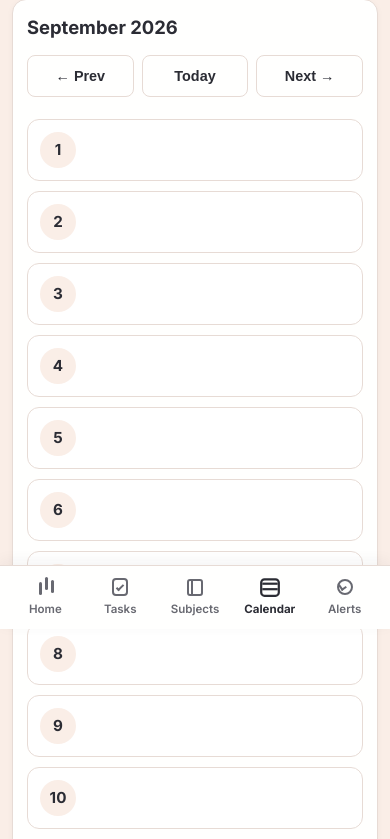
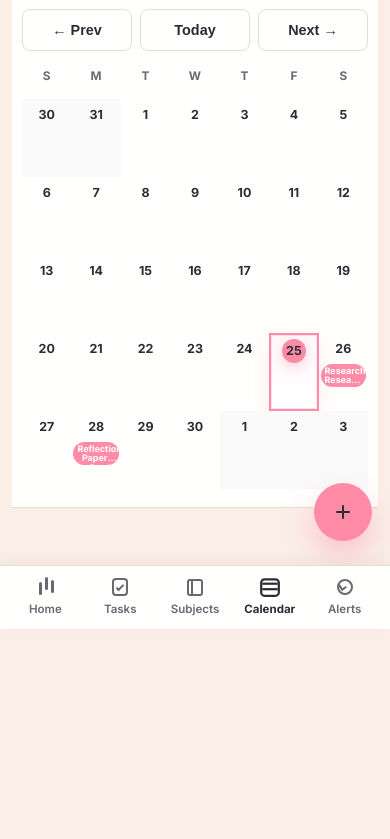
Before and after one commit to 03DxD12/Deadline-Buddy, a plain HTML site: page calendar.html in a window 390 px wide. Shown: the part 215-1054 px from the top of the page. After the commit the page ends 893 px from the top, so only its background shows below. Drawn offline with Linux system fonts and the light colour scheme.

Commit message:
Redesign mobile calendar month view

```diff
--- a/calendar.html
+++ b/calendar.html
@@ -120,12 +120,22 @@
             to { opacity: 1; transform: translateY(0); }
         }
         @media (max-width: 768px) {
+            .calendar-top-add {
+                display: none !important;
+            }
+            .calendar-mobile-fab {
+                display: inline-flex;
+            }
             .calendar-page-card {
-                padding: 14px;
+                padding: 12px 10px 18px;
+                border-radius: 0;
+                border-left: 0;
+                border-right: 0;
+                box-shadow: none;
             }
             .calendar-header {
                 align-items: stretch;
-                margin-bottom: 14px;
+                margin-bottom: 12px;
             }
             .calendar-controls {
                 display: grid;
@@ -141,61 +151,94 @@
             }
             #currentMonthYear {
                 width: 100%;
-                font-size: 1.15rem !important;
+                font-size: 1.55rem !important;
+                font-weight: 900;
                 order: 1;
             }
             .calendar-day-header {
-                display: none;
+                display: flex;
+                align-items: center;
+                justify-content: center;
+                height: 28px;
+                padding: 0;
+                background: transparent;
+                border-radius: 0;
+                font-size: 0;
+                color: var(--text-muted);
+                font-weight: 900;
+            }
+            .calendar-day-header::after {
+                content: attr(data-short);
+                font-size: 0.74rem;
             }
             .calendar-grid {
-                display: flex;
-                flex-direction: column;
-                gap: 10px;
+                display: grid;
+                grid-template-columns: repeat(7, minmax(0, 1fr));
+                gap: 0;
                 width: 100%;
             }
             .calendar-day-cell {
-                min-height: 0;
+                min-height: 78px;
                 width: 100%;
-                padding: 12px;
-                border-radius: 12px;
-                display: grid;
-                grid-template-columns: 44px minmax(0, 1fr);
-                align-items: start;
-                column-gap: 10px;
+                padding: 4px 2px;
+                border: 0;
+                border-radius: 0;
+                background: transparent;
+                display: flex;
+                flex-direction: column;
+                align-items: center;
+                gap: 3px;
+                box-shadow: none;
             }
             .calendar-day-cell.other-month {
-                display: none;
+                display: flex;
+                opacity: 0.34;
+            }
+            .calendar-day-cell:hover {
+                transform: none;
+                box-shadow: none;
+                border-color: transparent;
             }
             .day-number {
                 margin: 0;
-                width: 36px;
-                height: 36px;
+                width: 24px;
+                height: 24px;
                 display: inline-flex;
                 align-items: center;
                 justify-content: center;
                 border-radius: 50%;
-                background: var(--bg-main);
+                background: transparent;
+                font-size: 0.78rem;
+                font-weight: 900;
             }
             .calendar-day-cell.today .day-number {
                 background: var(--primary);
                 color: var(--text-heading);
+                box-shadow: 0 5px 12px rgba(255,139,167,0.32);
             }
             .calendar-day-cell.has-tasks .day-number::after {
-                position: absolute;
-                margin-left: 26px;
-                margin-top: -24px;
+                display: none;
             }
             .cal-task-pill {
-                grid-column: 2;
-                font-size: 0.78rem;
-                padding: 7px 9px;
+                width: 100%;
+                max-width: 52px;
+                font-size: 0.56rem;
+                padding: 2px 4px;
                 white-space: normal;
-                line-height: 1.25;
+                line-height: 1.05;
                 min-width: 0;
+                min-height: 14px;
+                border-radius: 999px;
+                text-align: center;
+                box-shadow: none;
+                display: -webkit-box;
+                -webkit-line-clamp: 2;
+                -webkit-box-orient: vertical;
             }
             .calendar-more {
-                grid-column: 2;
-                font-size: 0.78rem;
+                font-size: 0.58rem;
+                text-align: center;
+                padding: 0;
             }
         }
     </style>
@@ -258,7 +301,7 @@
                     <p style="font-size: 0.85rem; color: var(--text-muted); margin: 0;">Visual monthly schedule of all Grade 12 assignments and exams</p>
                 </div>
 
-                <a href="task-form.html" class="btn btn-primary">
+                <a href="task-form.html" class="btn btn-primary calendar-top-add">
                     <span class="app-icon icon-plus" aria-hidden="true"></span> Add Requirement
                 </a>
 
@@ -293,13 +336,13 @@
 
                     <!-- Day headers -->
                     <div class="calendar-grid" style="margin-bottom: 8px;">
-                        <div class="calendar-day-header">Sun</div>
-                        <div class="calendar-day-header">Mon</div>
-                        <div class="calendar-day-header">Tue</div>
-                        <div class="calendar-day-header">Wed</div>
-                        <div class="calendar-day-header">Thu</div>
-                        <div class="calendar-day-header">Fri</div>
-                        <div class="calendar-day-header">Sat</div>
+                        <div class="calendar-day-header" data-short="S">Sun</div>
+                        <div class="calendar-day-header" data-short="M">Mon</div>
+                        <div class="calendar-day-header" data-short="T">Tue</div>
+                        <div class="calendar-day-header" data-short="W">Wed</div>
+                        <div class="calendar-day-header" data-short="T">Thu</div>
+                        <div class="calendar-day-header" data-short="F">Fri</div>
+                        <div class="calendar-day-header" data-short="S">Sat</div>
                     </div>
 
                     <!-- Days Cells Grid -->
@@ -310,6 +353,10 @@
             </div>
         </main>
     </div>
+
+    <a href="task-form.html" class="calendar-mobile-fab" aria-label="Add Requirement">
+        <span class="app-icon icon-plus" aria-hidden="true"></span>
+    </a>
 
     <!-- Day View Modal -->
     <div class="modal-overlay hidden" id="dayModal">
--- a/css/style.css
+++ b/css/style.css
@@ -309,6 +309,34 @@ body {
     --icon-size: 46px;
     color: var(--primary);
     margin: 0 auto 12px;
+}
+
+.calendar-mobile-fab {
+    display: none;
+    position: fixed;
+    right: 18px;
+    bottom: 88px;
+    width: 58px;
+    height: 58px;
+    border-radius: 50%;
+    background: var(--primary);
+    color: var(--text-heading);
+    align-items: center;
+    justify-content: center;
+    text-decoration: none;
+    box-shadow: 0 14px 28px rgba(255, 139, 167, 0.42);
+    z-index: 110;
+    transition: transform 0.22s ease, box-shadow 0.22s ease, background-color 0.22s ease;
+}
+
+.calendar-mobile-fab:hover {
+    background: var(--primary-hover);
+    transform: translateY(-3px) scale(1.03);
+    box-shadow: 0 18px 34px rgba(255, 139, 167, 0.48);
+}
+
+.calendar-mobile-fab:active {
+    transform: scale(0.94);
 }
 
 .brand-title {
@@ -974,6 +1002,10 @@ input[type="datetime-local"].form-control::-webkit-calendar-picker-indicator:hov
         display: flex;
     }
 
+    .calendar-mobile-fab {
+        display: inline-flex;
+    }
+
     .grid-2, .grid-3, .grid-4 {
         grid-template-columns: 1fr;
     }
```
